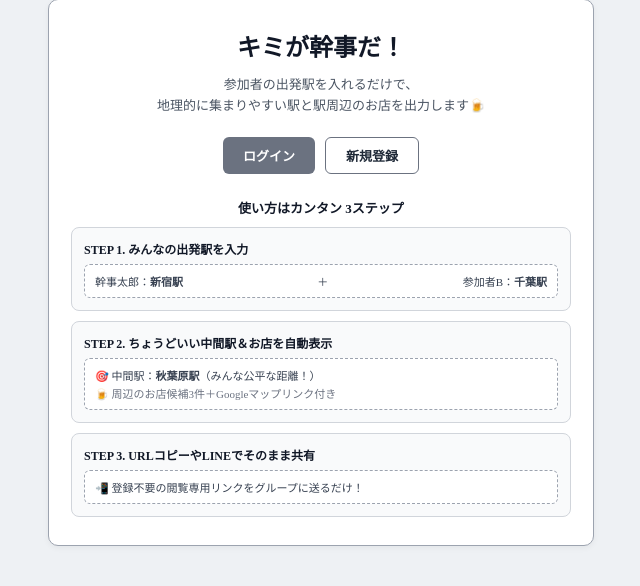
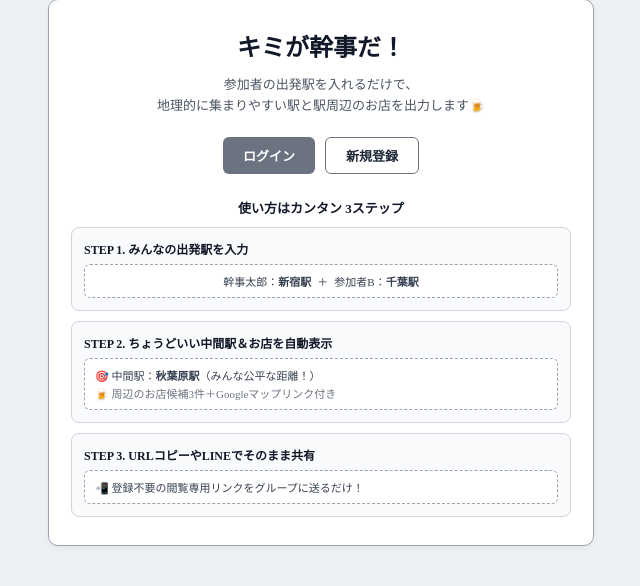
Before and after one commit to Yoshiki-shi/midpoint-find, a Rails app: page / in a window 1280 px wide. Shown: the part 82-668 px from the top of the page, without its empty margins (319-959 px from the left). Run offline with Rails 7, Linux system fonts and the light colour scheme; some libraries are stand-ins or nearby versions.

Commit message:
Tighten spacing around plus icon on top page

```diff
--- a/app/views/static_pages/top.html.erb
+++ b/app/views/static_pages/top.html.erb
@@ -16,7 +16,7 @@
     <div style="display: flex; flex-direction: column; gap: 10px;">
       <div style="background-color: #f9fafb; border: 1px solid #d1d5db; border-radius: 8px; padding: 12px;">
         <div style="font-size: 12px; font-weight: 700; color: #111827; margin-bottom: 6px;">STEP 1. みんなの出発駅を入力</div>
-        <div style="background-color: #ffffff; border: 1px dashed #9ca3af; border-radius: 6px; padding: 8px 10px; font-size: 11px; color: #374151; display: flex; justify-content: space-between;">
+        <div style="background-color: #ffffff; border: 1px dashed #9ca3af; border-radius: 6px; padding: 8px 10px; font-size: 11px; color: #374151; display: flex; justify-content: center; gap: 6px;">
           <span>幹事太郎：<b>新宿駅</b></span>
           <span>＋</span>
           <span>参加者B：<b>千葉駅</b></span>
```
